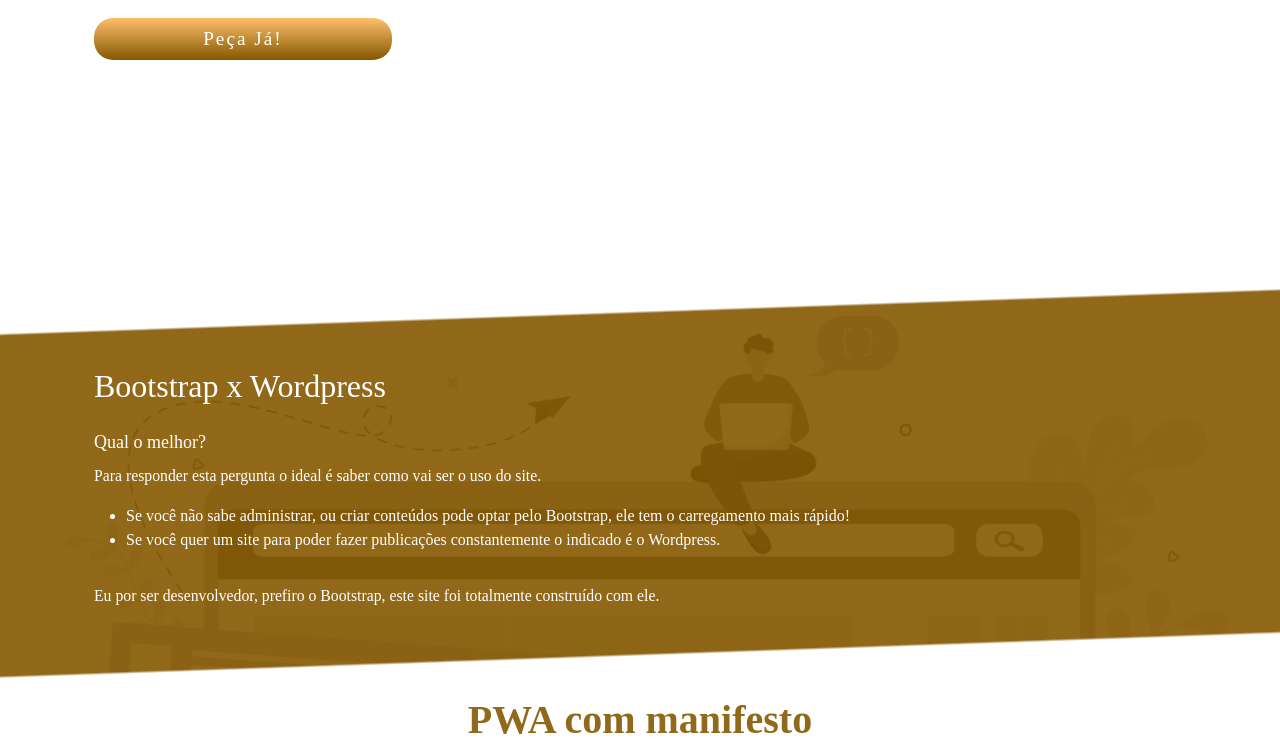
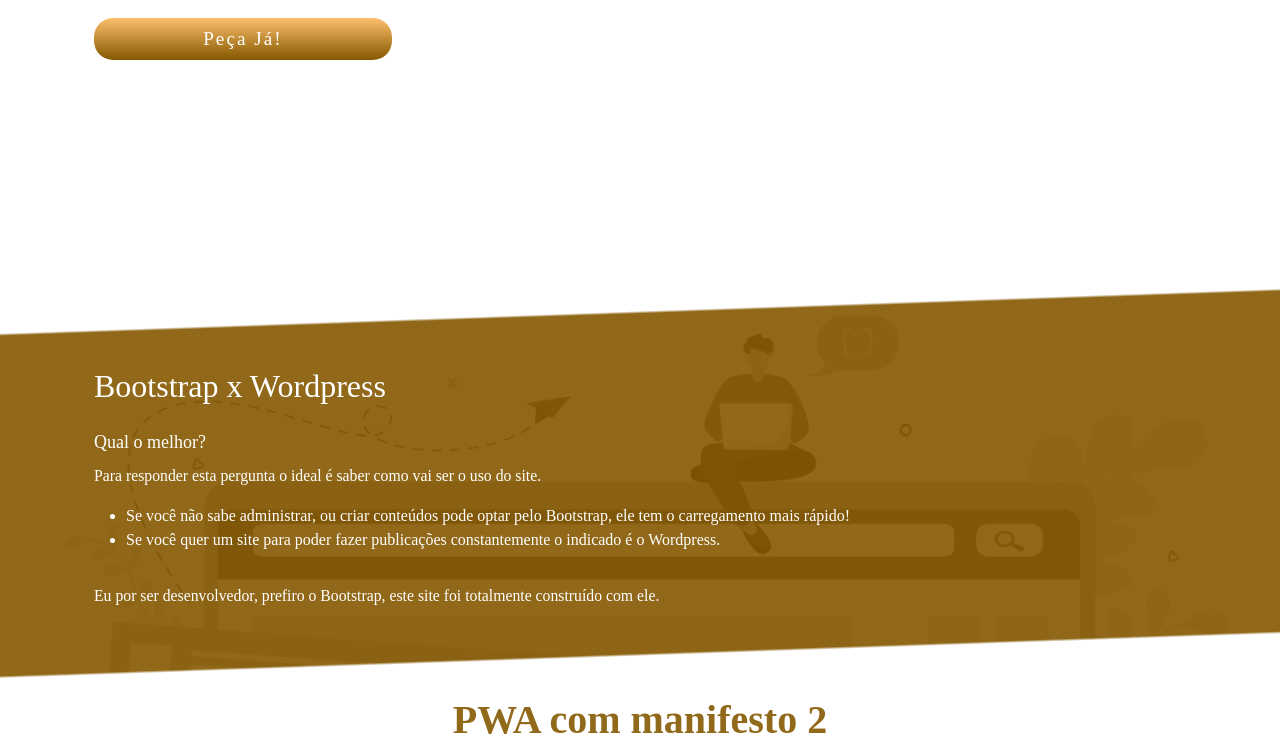
Before and after one commit to Potestade/potestade.github.io, a plain HTML site: page index.html in a window 1280 px wide. Shown: the part 529-1281 px from the top of the page. Drawn offline with Linux system fonts and the light colour scheme; a web font is replaced by a local one.

Commit message:
Website updates.

```diff
--- a/index.html
+++ b/index.html
@@ -87,7 +87,7 @@
         <div style="height: 10vh;background: linear-gradient(178deg, #00640000 48%, rgb(255,255,255) 50%);"></div>
     </section>
     <footer>
-        <h1 style="text-align: center;">PWA com manifesto</h1>
+        <h1 style="text-align: center;">PWA com manifesto 2</h1>
     </footer>
     <script src="assets/bootstrap/js/bootstrap.min.js"></script>
     <script src="assets/js/lottie-player.min.js"></script>
```
Also changed, not shown: manifest.json, 1 other file.
